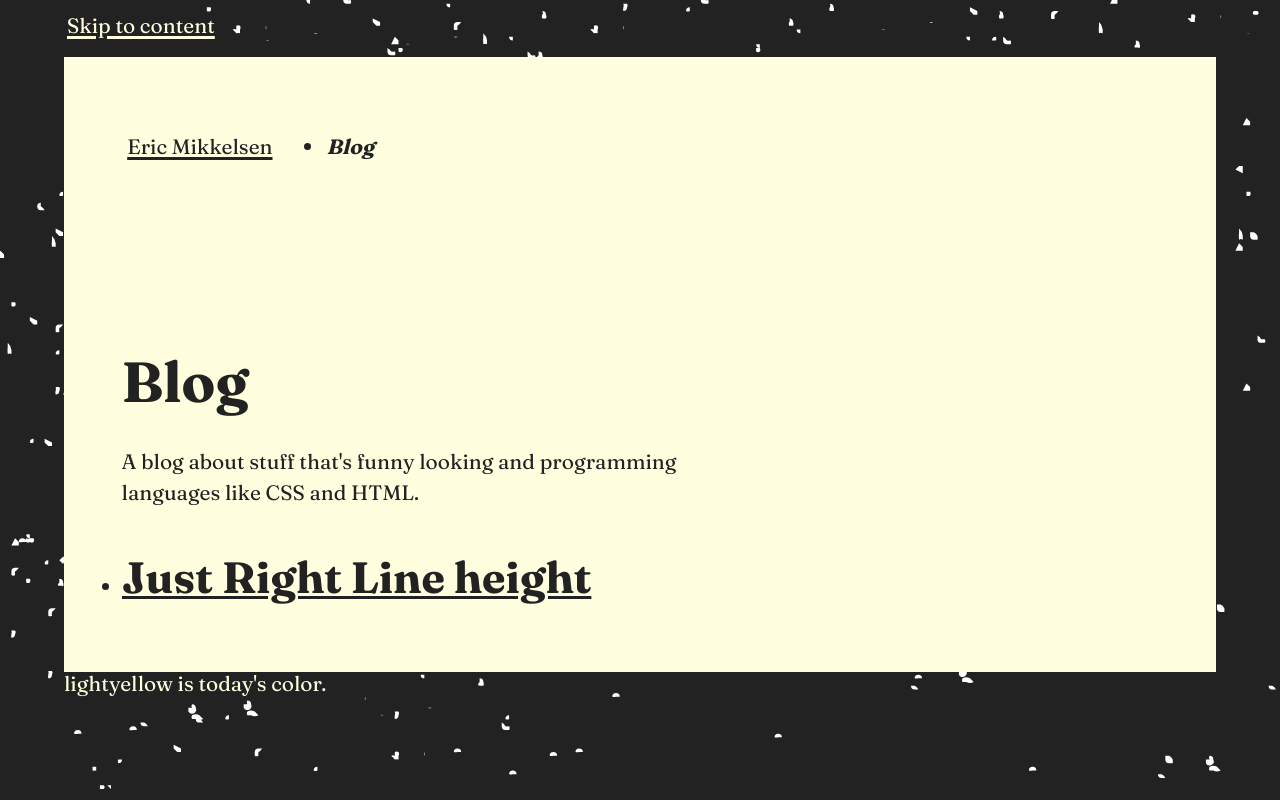
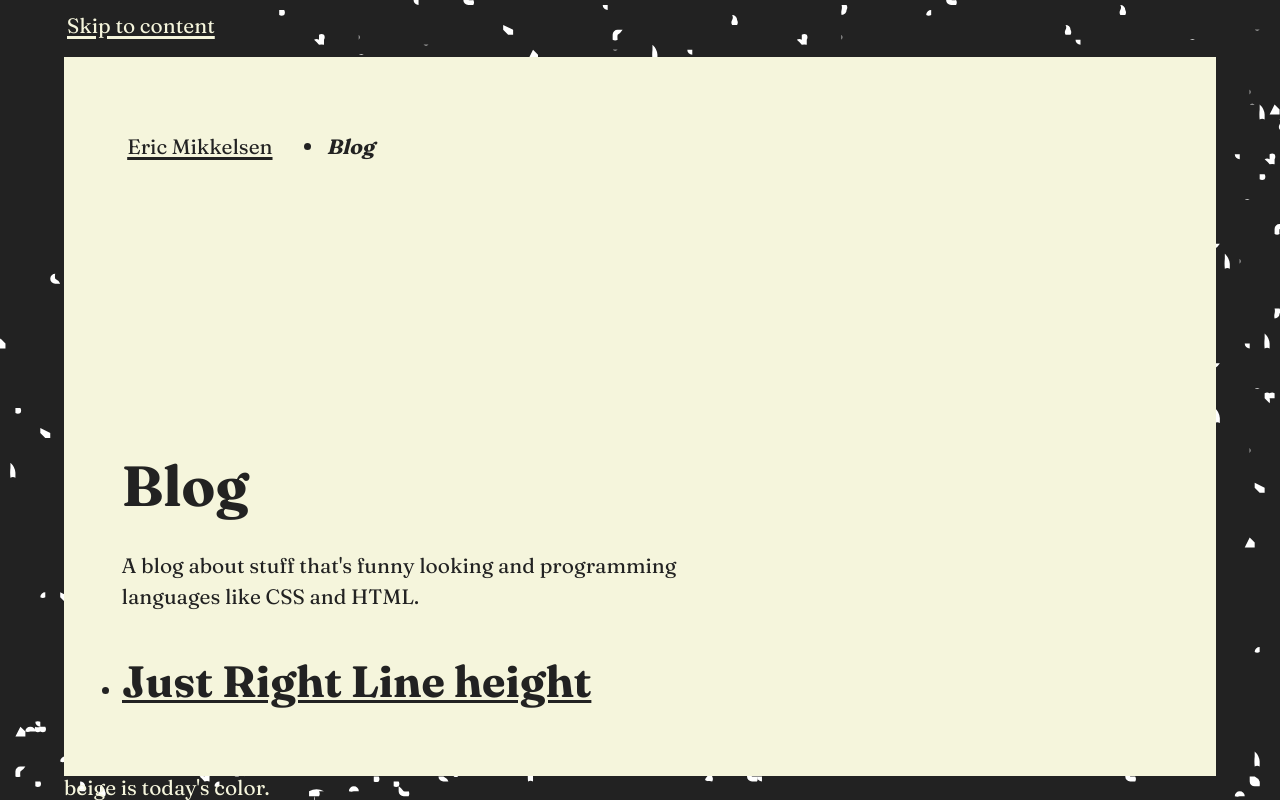
Before and after one commit to ericmikkelsen/ericmikkelsen.com-11ty, an Eleventy site: page blog/index.md in a window 1280 px wide. Built offline with nearby package versions, Linux system fonts and the light colour scheme; Eleventy itself is replaced by a stand-in of ours; files that its build step writes are made by us from their sources.

Commit message:
feat: makes the background image a little more performant

```diff
--- a/style.css
+++ b/style.css
@@ -15,14 +15,24 @@ html {
     border-top: none;
     font-family: Fraunces, Georgia, 'Times New Roman', Times, serif;
     font-variation-settings: 'opsz' 9;
-    background-size: auto 100vh;
+    background-size: auto 1080px;
     background-image: url('/static/images/speckles.svg');
+    background-repeat: no-repeat;
+}
+@media (min-width: 37.5em){
+    html {
+        background-repeat: repeat;
+    }
 }
 body {
     margin: 0 auto;
     width: 30em;
     min-width: 90%;
     max-width: 100%;
+    min-height: 100vh;
+    display: flex;
+    flex-direction: column;
+
 }
 body > a {
     color: var(--color, lightgray);
@@ -42,11 +52,14 @@ body > nav {
     margin-bottom: 0;
 }
 main {
+    display: flex;
+    flex-direction: column;
     margin: -1px 0 0;
     padding: 15% 5% 5%;
     padding: clamp(1.5rem, 5%, 5%);
     background-color: lightgray;
     background-color: var(--color, lightgray);
+    flex-grow: 1;
 }
 
 * {
@@ -62,6 +75,7 @@ main {
     margin-top: calc(.5em + .25rem);
 }
 h1 {
+    margin-top: auto;
     padding-top: 1em;
     font-size: 3em;
     font-size: clamp(1rem, calc(.875rem + 3vw), 4.5rem);
```
